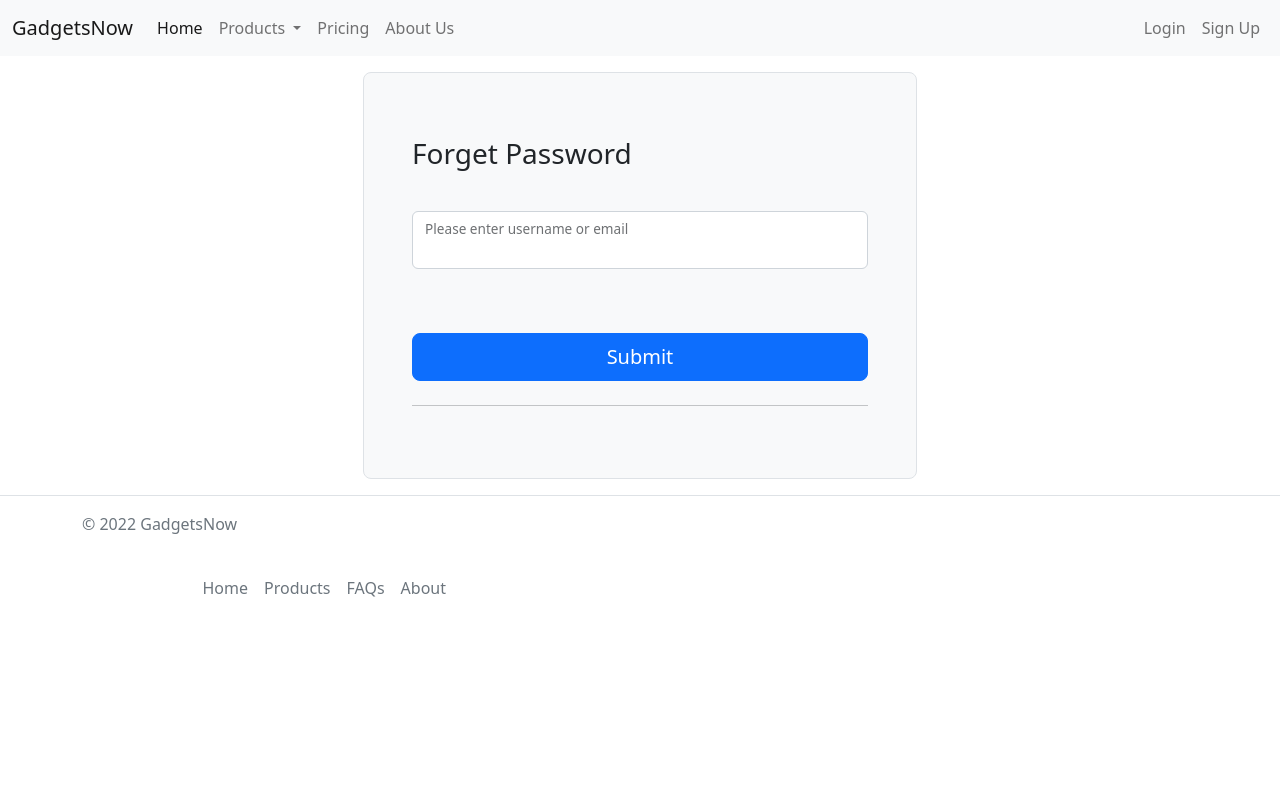
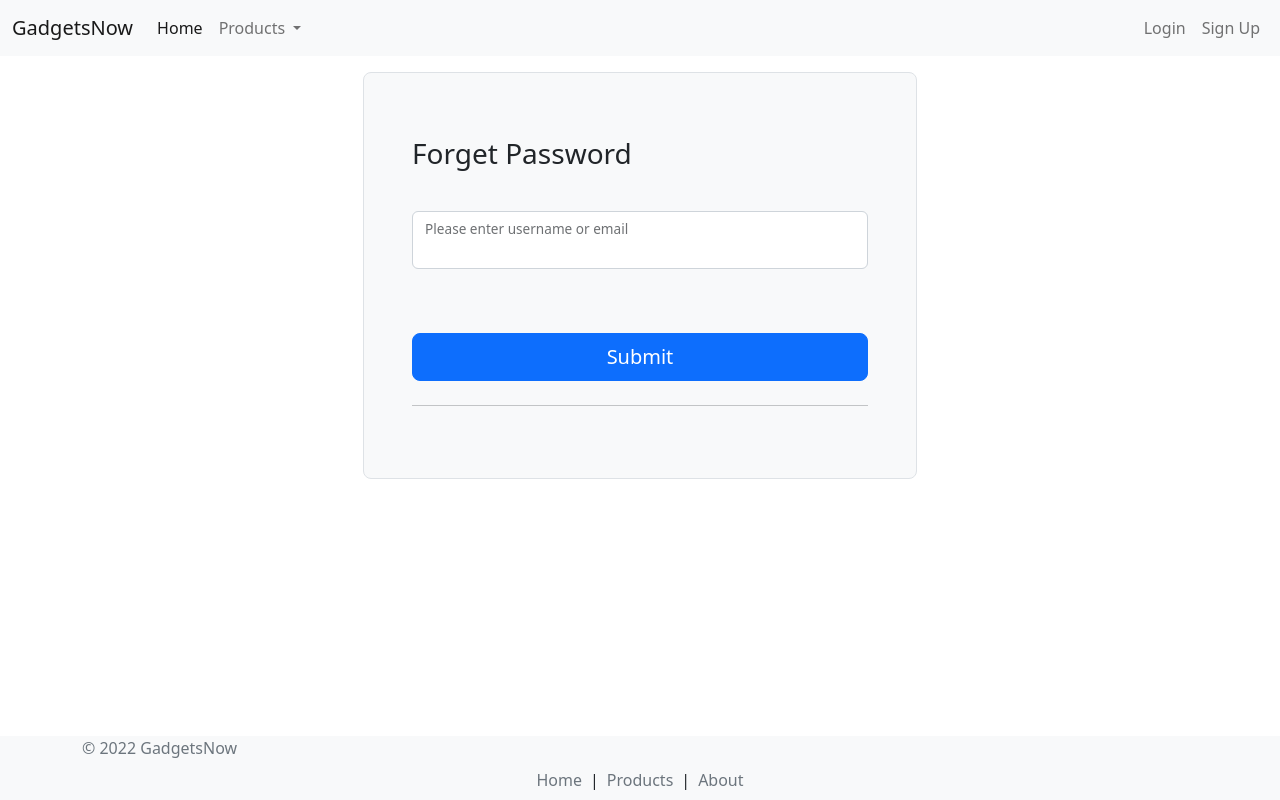
Before and after one commit to ziyingb/GadgetsNow, a Flask app: page /forget_password in a window 1280 px wide. Run offline with Flask 2, Linux system fonts and the light colour scheme; some libraries are stand-ins or nearby versions.

Commit message:
Edit CSS, Footer & Navbar

```diff
--- a/app/templates/includes/css.html
+++ b/app/templates/includes/css.html
@@ -1 +1,3 @@
 <link href="https://cdn.jsdelivr.net/npm/bootstrap@5.2.2/dist/css/bootstrap.min.css" rel="stylesheet" integrity="sha384-Zenh87qX5JnK2Jl0vWa8Ck2rdkQ2Bzep5IDxbcnCeuOxjzrPF/et3URy9Bv1WTRi" crossorigin="anonymous">
+<link href="{{ url_for('static', filename='css/main.css') }}" rel="stylesheet" />
+<link rel="stylesheet" href="https://cdnjs.cloudflare.com/ajax/libs/font-awesome/6.2.0/css/all.min.css"/>
--- a/app/templates/includes/footer.html
+++ b/app/templates/includes/footer.html
@@ -1,14 +1,11 @@
-<footer class="d-flex flex-wrap justify-content-between align-items-center py-3 border-top">
+<footer class="fixed-bottom mt-auto bg-light">
     <div class="container">
         <p class="col-md-4 mb-0 text-muted">© 2022 GadgetsNow</p>
-        <a href="/" class="col-md-4 d-flex align-items-center justify-content-center mb-3 mb-md-0 me-md-auto link-dark text-decoration-none">
-            <svg class="bi me-2" width="40" height="32"><use xlink:href="#bootstrap"></use></svg>
-        </a>
-
-        <ul class="nav col-md-4 justify-content-end">
+        <ul class="nav col-lg-12 align-items-center justify-content-center">
             <li class="nav-item"><a href="#" class="nav-link px-2 text-muted">Home</a></li>
+            <li>|</li>
             <li class="nav-item"><a href="#" class="nav-link px-2 text-muted">Products</a></li>
-            <li class="nav-item"><a href="#" class="nav-link px-2 text-muted">FAQs</a></li>
+            <li>|</li>
             <li class="nav-item"><a href="#" class="nav-link px-2 text-muted">About</a></li>
         </ul>
     </div>
--- a/app/templates/includes/navbar.html
+++ b/app/templates/includes/navbar.html
@@ -1,36 +1,45 @@
 <nav class="navbar navbar-expand-lg bg-light">
     <div class="container-fluid">
-        <a class="navbar-brand" href="#">GadgetsNow</a>
+        <a class="navbar-brand" href="{{url_for('views.index')}}">GadgetsNow</a>
         <button class="navbar-toggler" type="button" data-bs-toggle="collapse" data-bs-target="#navbarNav" aria-controls="navbarNav" aria-expanded="false" aria-label="Toggle navigation">
             <span class="navbar-toggler-icon"></span>
         </button>
         <div class="collapse navbar-collapse" id="navbarNav">
             <ul class="navbar-nav">
                 <li class="nav-item">
-                    <a class="nav-link active" aria-current="page" href="#">Home</a>
+                    <a class="nav-link active" aria-current="page" href="/">Home</a>
                 </li>
                 <li class="nav-item dropdown">
                     <a class="nav-link dropdown-toggle" href="#" role="button" data-bs-toggle="dropdown" aria-expanded="false">
                       Products
                     </a>
                     <ul class="dropdown-menu">
-                      <li><a class="dropdown-item" href="#">Product 1</a></li>
-                      <li><a class="dropdown-item" href="#">Product 2</a></li>
-                      <li><a class="dropdown-item" href="#">Product 3</a></li>
+                      <li><a class="dropdown-item" href="/view_products/Batteries">Batteries</a></li>
+                      <li><a class="dropdown-item" href="/view_products/Accessories">Accessories</a></li>
+                      <li><a class="dropdown-item" href="/view_products/Monitors">Monitors</a></li>
                       <li><hr class="dropdown-divider"></li>
-                      <li><a class="dropdown-item" href="#">Product 4</a></li>
-                      <li><a class="dropdown-item" href="#">Product 5</a></li>
+                      <li><a class="dropdown-item" href="/view_products/Data Storage">Data Storage</a></li>
+                      <li><a class="dropdown-item" href="/view_products/Networking Devices">Networking Device</a></li>
                     </ul>
                 </li>
+            </ul>
+            {% if session['_id'] %}
+            <ul class="navbar-nav ms-auto mb-2 mb-lg-0">
+              {% if not session['priviledge'] %}
               <li class="nav-item">
-                    <a class="nav-link" href="#">Pricing</a>
+                <a class="nav-link" href="{{url_for('auth.cart')}}">Shopping Cart</a>
               </li>
               <li class="nav-item">
-                    <a class="nav-link" href="#">About Us</a>
+                <a class="nav-link" href="{{url_for('auth.userInformation')}}">Profile</a>
+              </li>
+              {% endif %}
+              <li class="nav-item">
+                <a class="nav-link" href="{{url_for('auth.logout')}}">Logout</a>
               </li>
             </ul>
-            {% if not session['id']: %}
+            {% else %}
             <ul class="navbar-nav ms-auto mb-2 mb-lg-0">
+
               <li class="nav-item">
                 <a class="nav-link" href="{{url_for('auth.login')}}">Login</a>
               </li>
@@ -39,7 +48,6 @@
               </li>
             </ul>
             {%endif%}
-
         </div>
     </div>
 </nav>
```
Lines whose indentation alone changed are shown as unchanged.
